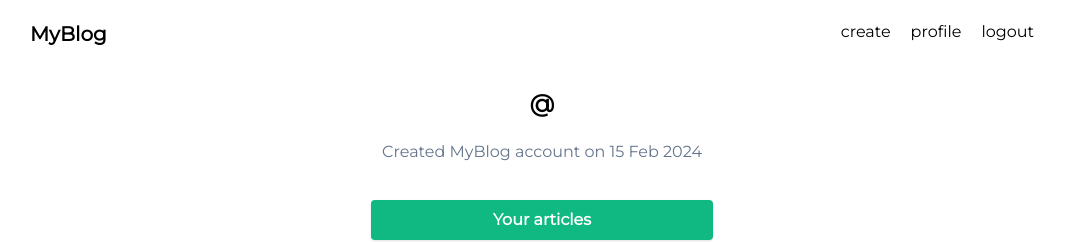
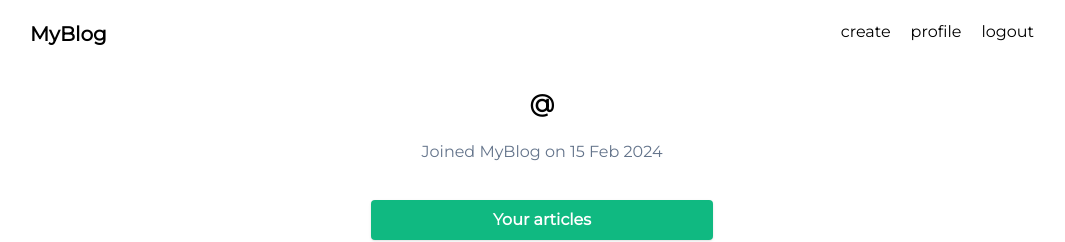
Before and after one commit to Prajwal-Pawar/MyBlog, a React (Vite) app in the folder client/: page /user/profile in a window 1280 px wide. Shown: the top 242 px of the page, without its empty margins (98-1163 px from the left). Built offline with nearby package versions, Linux system fonts and the light colour scheme; no server answers; sample sign-in values are in the browser's storage.

Commit message:
update UI

```diff
--- a/client/src/components/Articles.jsx
+++ b/client/src/components/Articles.jsx
@@ -43,7 +43,7 @@ const Articles = () => {
         {articles.map((article, index) => (
           <Link
             to={`/article/${article.slug}`}
-            className="w-full sm:w-1/2 lg:w-1/3 px-4 mb-8"
+            className="w-full sm:w-1/2 lg:w-1/2 px-4 mb-8"
             key={`article-${index}`}
           >
             <div className="border border-gray-200 rounded-lg p-6 transition duration-300 hover:shadow-md">
--- a/client/src/pages/Profile.jsx
+++ b/client/src/pages/Profile.jsx
@@ -84,7 +84,7 @@ const Profile = () => {
       <h1 className="text-2xl font-bold mb-5">@{user.username}</h1>
 
       <p className="text-slate-500 mb-5">
-        Created MyBlog account on {dayjs(user.createdAt).format("DD MMM YYYY")}
+        Joined MyBlog on {dayjs(user.createdAt).format("DD MMM YYYY")}
       </p>
 
       <div className="w-full flex flex-col justify-center items-center mt-4">
--- a/client/src/pages/UserArticles.jsx
+++ b/client/src/pages/UserArticles.jsx
@@ -44,7 +44,7 @@ const UserArticles = () => {
         {userArticles.map((article, index) => (
           <div
             key={`article-${index}`}
-            className="w-full md:w-1/2 lg:w-1/3 px-4 mb-4"
+            className="w-full md:w-1/2 lg:w-1/2 px-4 mb-4"
           >
             <div className="border p-4 rounded-md">
               <Link to={`/article/${article.slug}`}>
```
